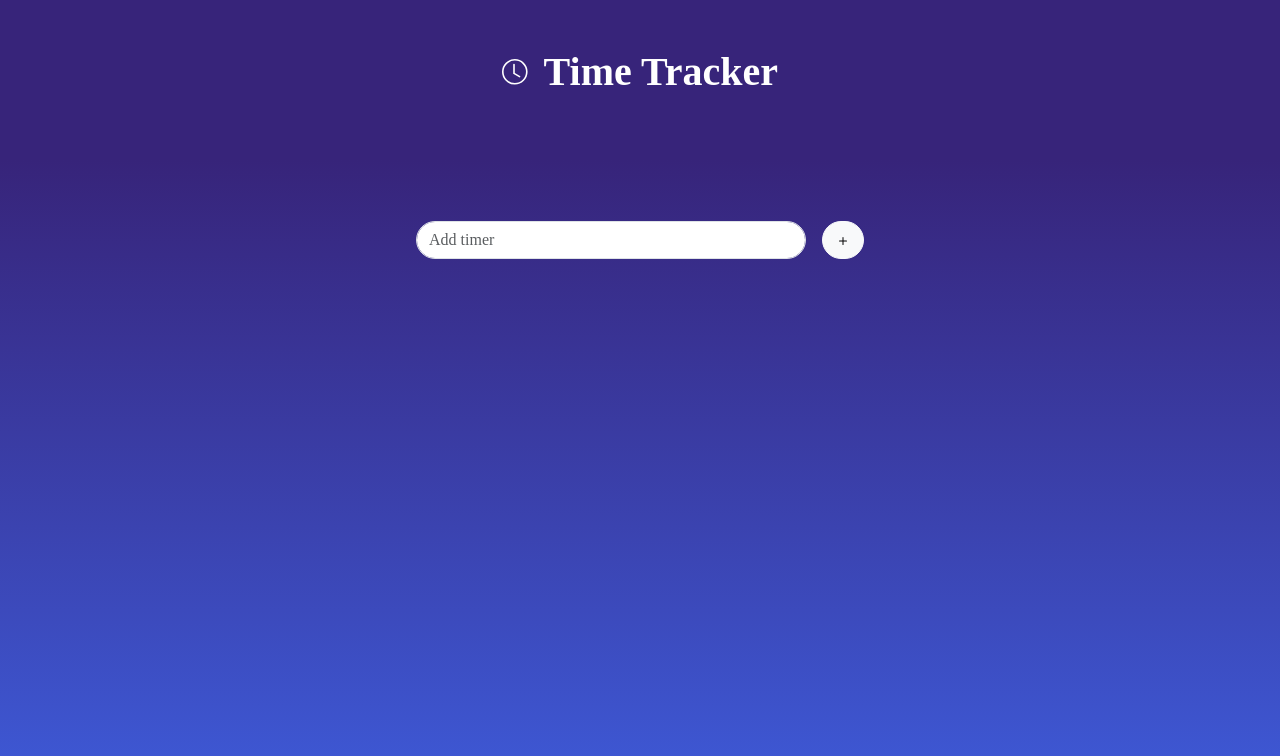
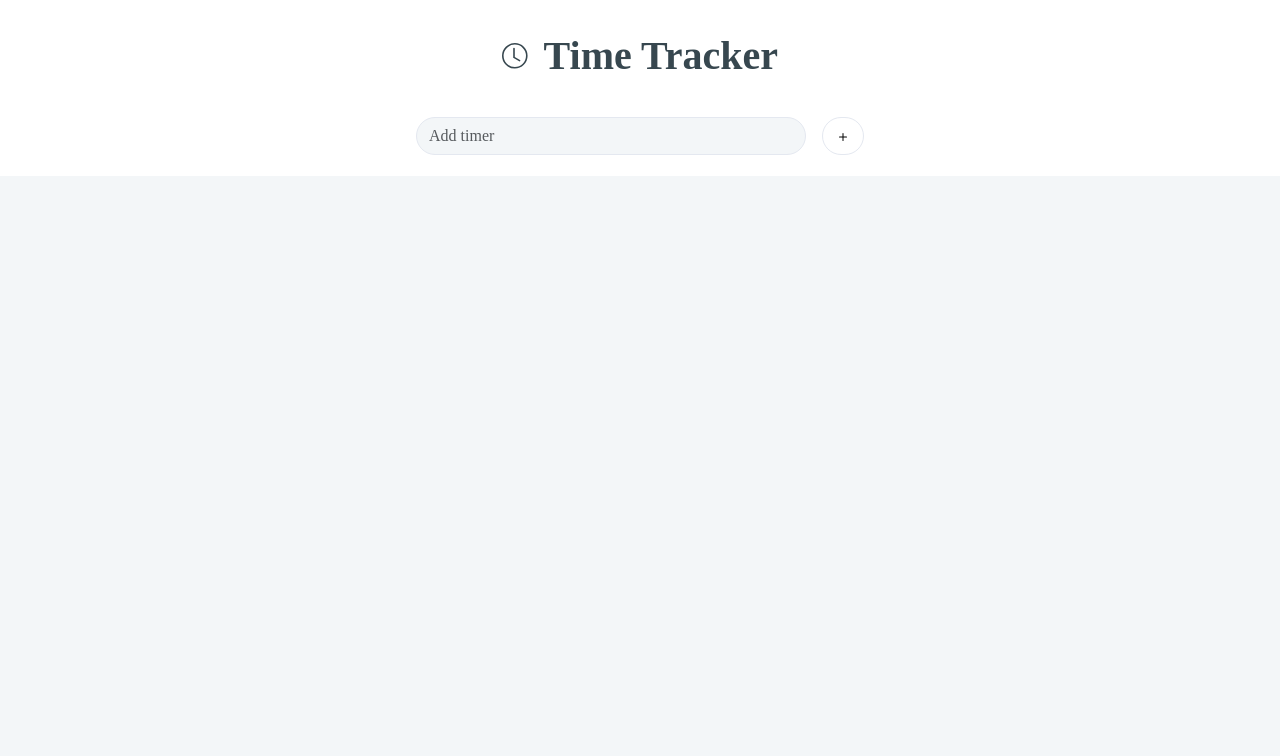
Before and after one commit to BSkura98/TimeTracker, a React (Create React App) app: page / in a window 1280 px wide. Shown: the top 756 px of the page. Built offline with nearby package versions, Linux system fonts and the light colour scheme.

Commit message:
Change the style of the page

```diff
--- a/src/App.scss
+++ b/src/App.scss
@@ -1,5 +1,6 @@
 @import "./styles/input";
 @import "./styles/button";
+@import "./styles/colors";
 
 * {
   margin: 0;
@@ -8,7 +9,7 @@
 }
 
 body {
-  background-image: linear-gradient(#37247a 20%, #3e5ad8 100%);
+  background: $backgroundSecondary;
   color: white;
   min-height: 100vh;
 }
@@ -17,6 +18,8 @@ body {
   display: flex;
   flex-direction: row;
   align-items: center;
+  color: $textPrimary;
+  margin-top: 2rem;
 
   svg {
     margin-right: 1rem;
@@ -36,10 +39,11 @@ header {
 
 header,
 form {
-  min-height: 20vh;
+  min-height: 5rem;
   display: flex;
   justify-content: center;
   align-items: center;
+  background-color: $backgroundPrimary;
 }
 
 form input,
--- a/src/components/Timer/Timer.js
+++ b/src/components/Timer/Timer.js
@@ -27,18 +27,20 @@ const Timer = ({ timer }) => {
         <Container>
           <Row>
             <Col xs={6}>{timer.name}</Col>
-            <Col xs={4}>{getTimerTime()}</Col>
+            <Col xs={4} className="timer-time">
+              {getTimerTime()}
+            </Col>
             <Col xs={2}>
               <ButtonGroup>
                 <Button
                   onClick={() => {
                     startStopTimer(timer);
                   }}
-                  variant="outline-success"
+                  variant="outline"
                 >
                   <i className="fas fa-stopwatch"></i>
                 </Button>
-                <Button onClick={deleteHandler} variant="outline-danger">
+                <Button onClick={deleteHandler} variant="outline">
                   <i className="fas fa-trash"></i>
                 </Button>
               </ButtonGroup>
--- a/src/components/Timer/style.scss
+++ b/src/components/Timer/style.scss
@@ -1,3 +1,5 @@
+@import "../../styles/colors";
+
 .timer {
   margin: 0.5rem;
   background: white;
@@ -10,8 +12,16 @@
   max-width: 28rem;
   margin-left: auto;
   margin-right: auto;
+  color: $textPrimary;
+  box-shadow: 0 2px 2px 0 rgba(0, 0, 0, 0.05), 0 1px 5px 0 rgba(0, 0, 0, 0.04);
+  border: none;
 
   .btn {
     border: none;
+    color: $textButton;
+  }
+
+  .timer-time {
+    color: $textGreen;
   }
 }
--- a/src/components/TimerList/TimerList.js
+++ b/src/components/TimerList/TimerList.js
@@ -5,12 +5,13 @@ import Row from "react-bootstrap/Row";
 
 import Timer from "../Timer/Timer";
 import { TimerContext } from "../../App";
+import "./style.scss";
 
 const TimerList = () => {
   const { state } = useContext(TimerContext);
 
   return (
-    <Container className="timer-container">
+    <Container className="timer-list">
       <Col>
         {state.timers?.map((timer) => (
           <Row>
--- /dev/null
+++ b/src/components/TimerList/style.scss
@@ -0,0 +1,3 @@
+.timer-list {
+  margin-top: 1rem;
+}
--- a/src/styles/_button.scss
+++ b/src/styles/_button.scss
@@ -1,3 +1,7 @@
+@import "./colors";
+
 .btn {
   border-radius: 2.2rem;
+  background: $backgroundButton;
+  border-color: $borderColor;
 }
--- /dev/null
+++ b/src/styles/_colors.scss
@@ -0,0 +1,9 @@
+$backgroundPrimary: #fff;
+$backgroundSecondary: #f3f6f8;
+$backgroundButton: #fff;
+
+$textPrimary: rgb(55, 71, 79);
+$textButton: rgb(119, 119, 119);
+$textGreen: rgb(30, 198, 108);
+
+$borderColor: #E4E8F0;
--- a/src/styles/_input.scss
+++ b/src/styles/_input.scss
@@ -1,3 +1,7 @@
+@import "./colors";
+
 .form-control {
   border-radius: 2.2rem;
+  background: $backgroundSecondary;
+  border-color: $borderColor;
 }
```
